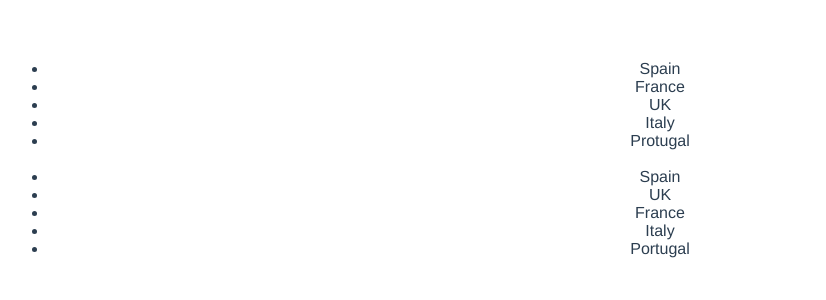
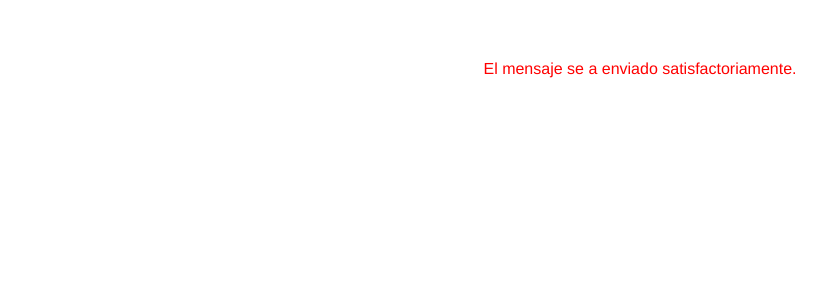
Before and after one commit to LissLiddell/vue, a Vue app: page / in a window 1280 px wide. Shown: the top 300 px of the page, without its empty margins (0-826 px from the left). Built offline with nearby package versions, Linux system fonts and the light colour scheme.

Commit message:
Feat:: v-bind asociar datos template-estructura  por bindeo de clase en optionAPI

```diff
--- a/src/App.vue
+++ b/src/App.vue
@@ -1,10 +1,11 @@
 <template>
-  <ExampleFor  />
+  <ClassBind  />
 </template>
 
 <script lang="ts" setup>
   //import ExampleSelective from './components/ExampleSelective.vue'
-  import  ExampleFor from './components/ExampleFor.vue'
+  //import  ExampleFor from './components/ExampleFor.vue'
+  import ClassBind from './components/ClassBind.vue'
 </script>
 
 <style>
--- /dev/null
+++ b/src/components/ClassBind.vue
@@ -0,0 +1,21 @@
+<template>
+    <p :class="{'danger' : hasError}">El mensaje se a enviado satisfactoriamente.</p>
+</template>
+
+<script lang="ts">
+      import { defineComponent } from 'vue';
+      export default defineComponent({
+        name: 'ClassBind',
+        data(){
+            return {
+                hasError: true
+            }
+        }
+      })
+</script>
+
+<style>
+    .danger{
+        color: red;
+    }
+</style>
--- a/src/components/ExampleFor.vue
+++ b/src/components/ExampleFor.vue
@@ -2,6 +2,7 @@
     <ul>
        <!-- indexear cada elemento del arreglo, v-bind es opcional con :key es suficiente -->
        <!--  <li v-for="(country,index) in countries" v-bind:key="index">{{ country }}</li>  -->
+
         <li v-for="country in countries" :key="country">{{ country }}</li>
         <br>
         <li v-for="pais in paises" :key="pais.code">{{ pais.name }}</li>
```
